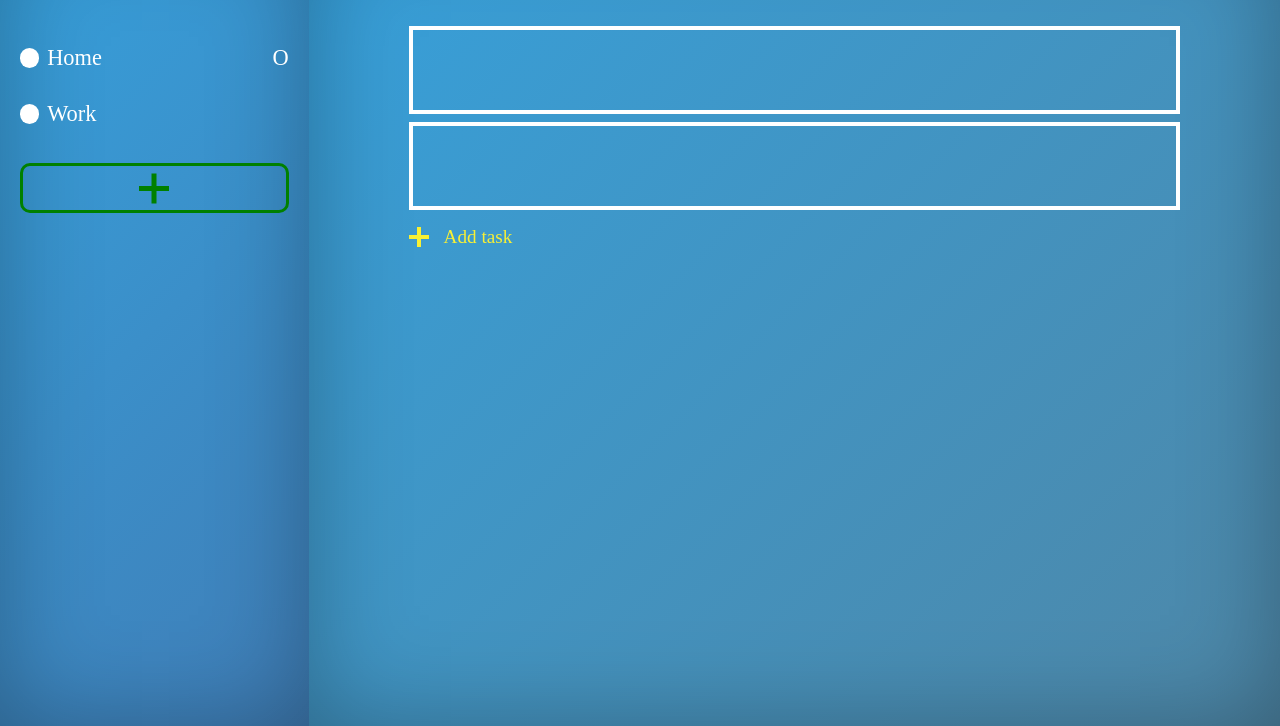
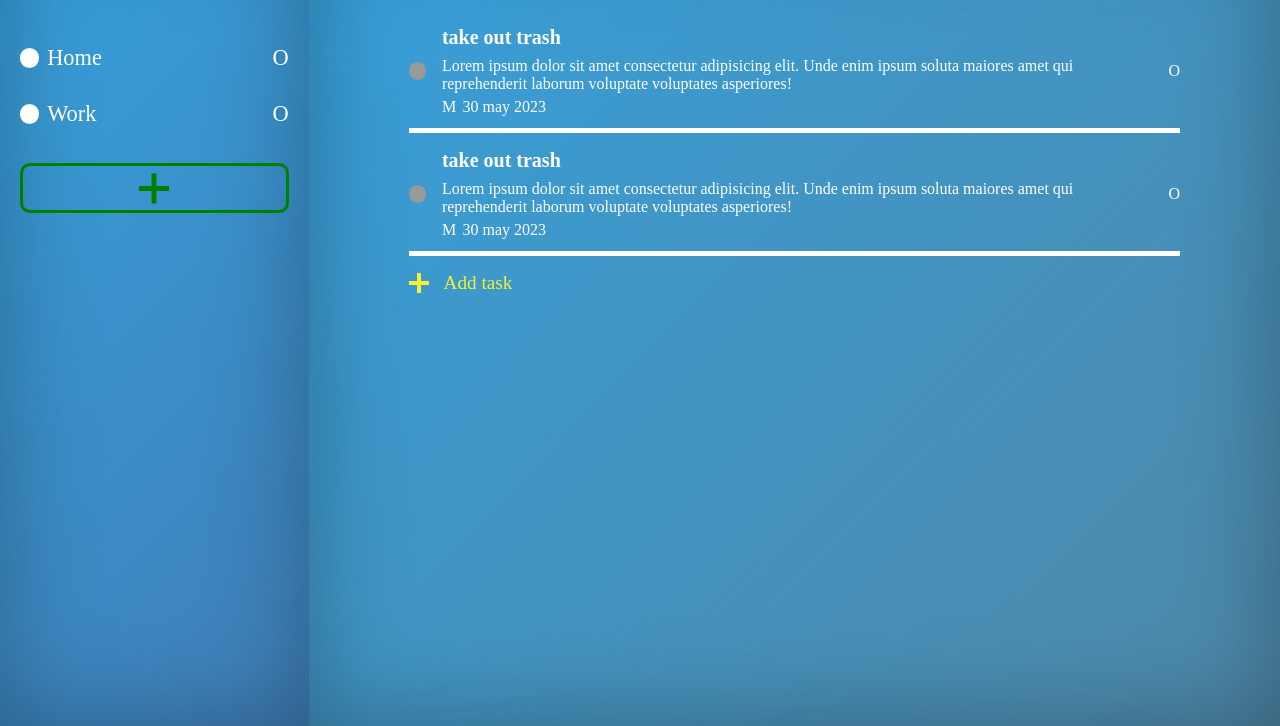
Before and after one commit to heno-s/odin-todo-manager-ts, a website: page dist/index.html in a window 1280 px wide. Shown: the part 74-800 px from the top of the page. Drawn offline with Linux system fonts and the light colour scheme.

Commit message:
Add task markup and style it

```diff
--- a/dist/index.html
+++ b/dist/index.html
@@ -28,7 +28,9 @@
                         <li class="project">
                             <div class="project-marker"></div>
                             <span class="project-name">work</span>
-                            <div class="project-delete"></div>
+                            <div class="project-delete">
+                                <span class="trash-icon">O</span>
+                            </div>
                         </li>
                     </ul>
                     <button class="add-project"></button>
@@ -36,8 +38,62 @@
             </div>
             <main>
                 <div class="tasks">
-                    <div class="task"></div>
-                    <div class="task"></div>
+                    <div class="task">
+                        <input
+                            class="priority"
+                            type="checkbox"
+                            id="checkbox"
+                        />
+                        <div class="task-body">
+                            <span class="task-name"
+                                >take out trash</span
+                            >
+                            <p class="task-description">
+                                Lorem ipsum dolor sit amet consectetur
+                                adipisicing elit. Unde enim ipsum
+                                soluta maiores amet qui reprehenderit
+                                laborum voluptate voluptates
+                                asperiores!
+                            </p>
+                            <div class="task-due-date">
+                                <div class="task-calendar">M</div>
+                                <span class="task-date"
+                                    >30 may 2023</span
+                                >
+                            </div>
+                        </div>
+                        <div class="task-delete">
+                            <span class="task-trash-icon">O</span>
+                        </div>
+                    </div>
+                    <div class="task">
+                        <input
+                            class="priority"
+                            type="checkbox"
+                            id="checkbox"
+                        />
+                        <div class="task-body">
+                            <span class="task-name"
+                                >take out trash</span
+                            >
+                            <p class="task-description">
+                                Lorem ipsum dolor sit amet consectetur
+                                adipisicing elit. Unde enim ipsum
+                                soluta maiores amet qui reprehenderit
+                                laborum voluptate voluptates
+                                asperiores!
+                            </p>
+                            <div class="task-due-date">
+                                <div class="task-calendar">M</div>
+                                <span class="task-date"
+                                    >30 may 2023</span
+                                >
+                            </div>
+                        </div>
+                        <div class="task-delete">
+                            <span class="task-trash-icon">O</span>
+                        </div>
+                    </div>
                 </div>
                 <div class="add-task">
                     <div class="add-task-mark"></div>
--- a/dist/style.css
+++ b/dist/style.css
@@ -89,11 +89,6 @@
     rotate: 90deg;
 }
 
-.task {
-    border: 4px solid;
-    padding: 40px 0;
-}
-
 main {
     flex: 5;
     background: var(--primary-gradient);
@@ -102,7 +97,70 @@ main {
 }
 
 .task {
+    margin-bottom: 16px;
+    display: flex;
+    align-items: center;
+    gap: 16px;
+    border-bottom: 5px solid;
+    padding-bottom: 12px;
+}
+
+.priority {
+    appearance: none;
+    cursor: pointer;
+    width: 24px;
+    aspect-ratio: 1;
+    background-color: #999999;
+    border-radius: 50%;
+    display: grid;
+    place-items: center;
+}
+
+.priority.low {
+    background-color: #999999;
+}
+
+.priority.medium {
+    background-color: #6fb4e7;
+}
+
+.priority.high {
+    background-color: #f26f26;
+}
+
+.priority:checked {
+    background-color: #fff;
+}
+
+.priority:checked + .task-body {
+    text-decoration: line-through;
+}
+
+.priority:checked::before {
+    content: "✔";
+    font-size: 1rem;
+}
+
+.task-body:hover {
+    cursor: pointer;
+    scale: 1.01;
+}
+
+.task-name {
+    font-size: 1.25rem;
+    font-weight: bold;
+    display: block;
     margin-bottom: 8px;
+}
+
+.task-description {
+    margin-bottom: 5px;
+}
+
+.task-due-date {
+    display: flex;
+    align-items: center;
+    gap: 0.4rem;
 }
 
 .task:last-child {
```
